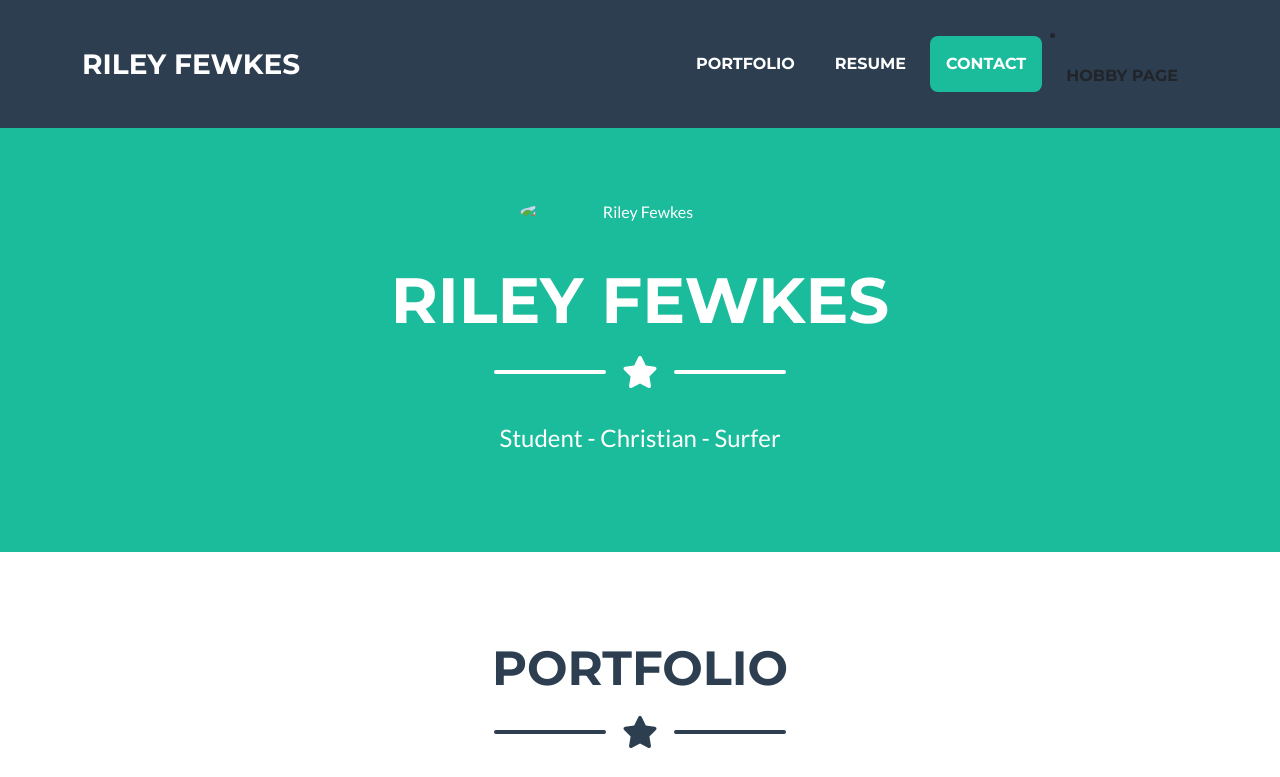
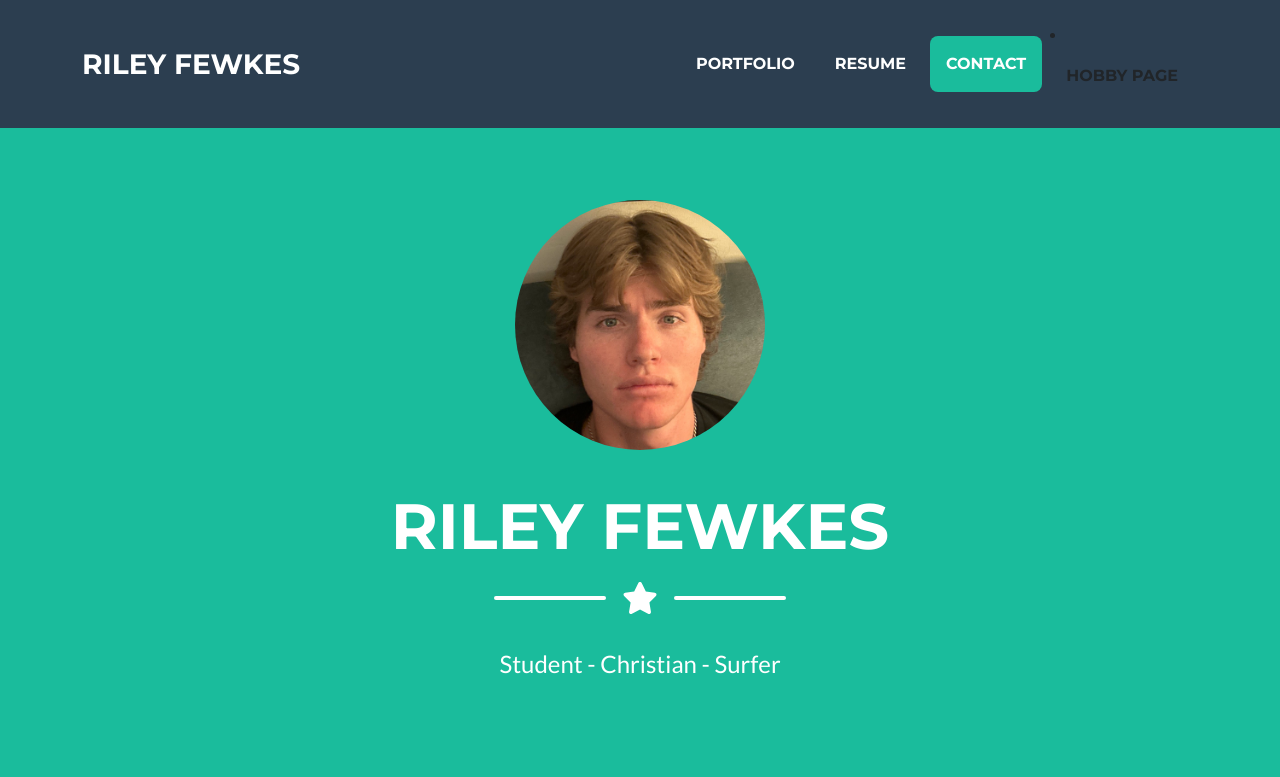
Before and after one commit to riley769/IS201-FinalProject., a plain HTML site: page index.html in a window 1280 px wide. Shown: the top 777 px of the page. Drawn offline with nearby package versions, Linux system fonts and the light colour scheme.

Commit message:
Add files via upload

```diff
--- a/index.html
+++ b/index.html
@@ -38,7 +38,7 @@
         <header class="masthead bg-primary text-white text-center">
             <div class="container d-flex align-items-center flex-column">
                 <!-- Masthead Avatar Image-->
-                <img class="masthead-avatar mb-5" src=<img class="masthead-avatar mb-5" src="me.jpg" alt="Riley Fewkes" style="border-radius: 50%;">
+               <img class="masthead-avatar mb-5" src="me.jpg" alt="Riley Fewkes" style="border-radius: 50%; width: 250px; height: 250px; object-fit: cover;">
                 <!-- Masthead Heading-->
                 <h1 class="masthead-heading text-uppercase mb-0">Riley Fewkes</h1>
                 <!-- Icon Divider-->
```
